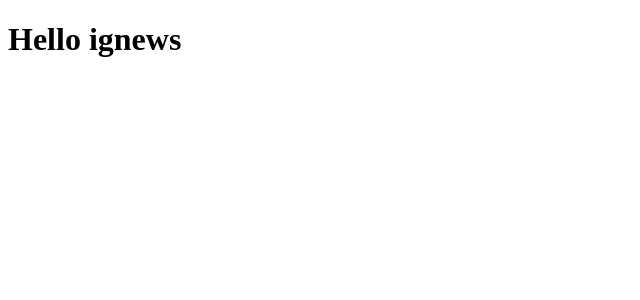
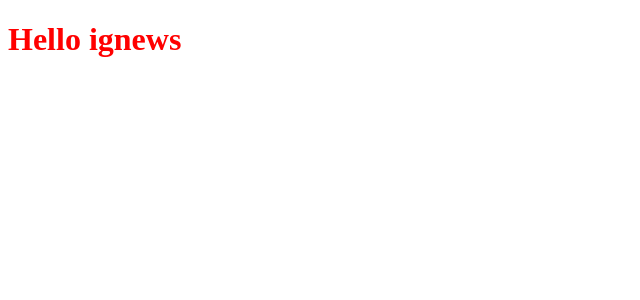
Before and after one commit to LuzianeFreitas/ignews, a Next.js app: page / in a window 1280 px wide. Shown: the top 300 px of the page, without its empty margins (0-640 px from the left). Built offline with nearby package versions, Linux system fonts and the light colour scheme.

Commit message:
adicionado sass

```diff
--- a/package.json
+++ b/package.json
@@ -11,7 +11,8 @@
   "dependencies": {
     "next": "11.1.2",
     "react": "17.0.2",
-    "react-dom": "17.0.2"
+    "react-dom": "17.0.2",
+    "sass": "^1.43.4"
   },
   "devDependencies": {
     "@types/node": "^16.10.3",
--- a/src/pages/index.tsx
+++ b/src/pages/index.tsx
@@ -1,8 +1,9 @@
 import Head from 'next/head'
 import Image from 'next/image'
+import styles from '../styles/home.module.scss'
 
 export default function Home() {
   return (
-    <h1>Hello ignews</h1>
+    <h1 className={styles.title} >Hello ignews</h1>
   )
 }
--- /dev/null
+++ b/src/styles/home.module.scss
@@ -0,0 +1,3 @@
+.title {
+    color: red;
+}
```
Also changed, not shown: 1 other file (tests, documents, lock files or other folders).
